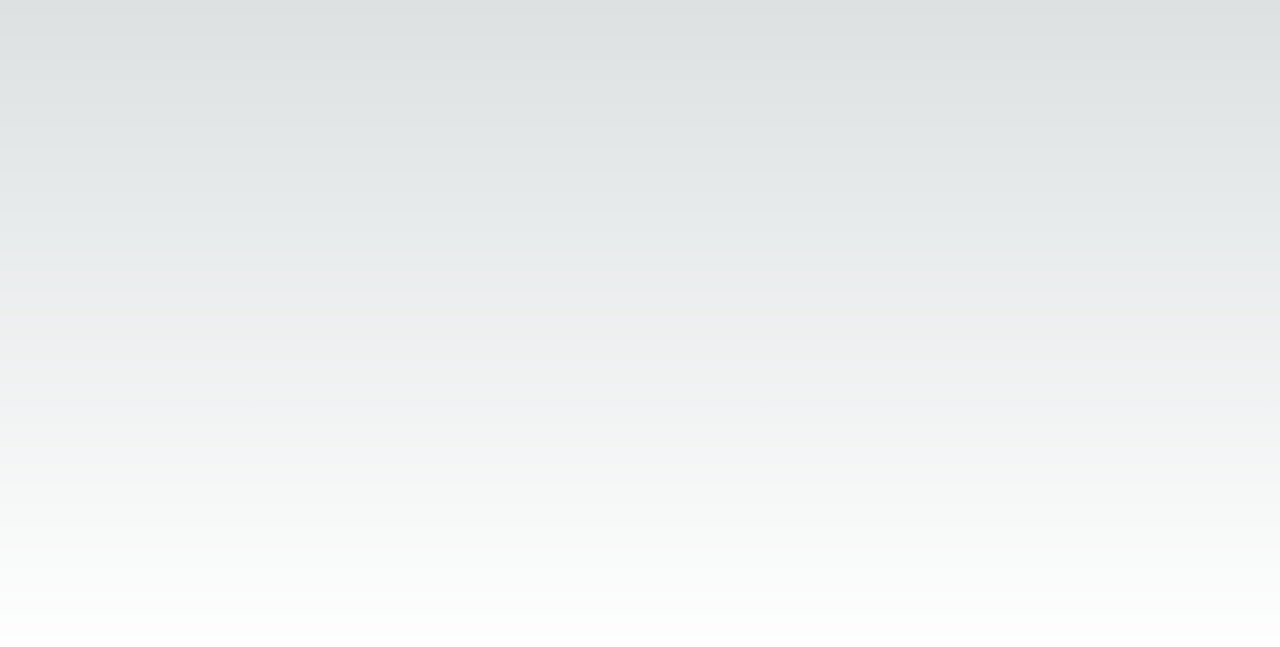
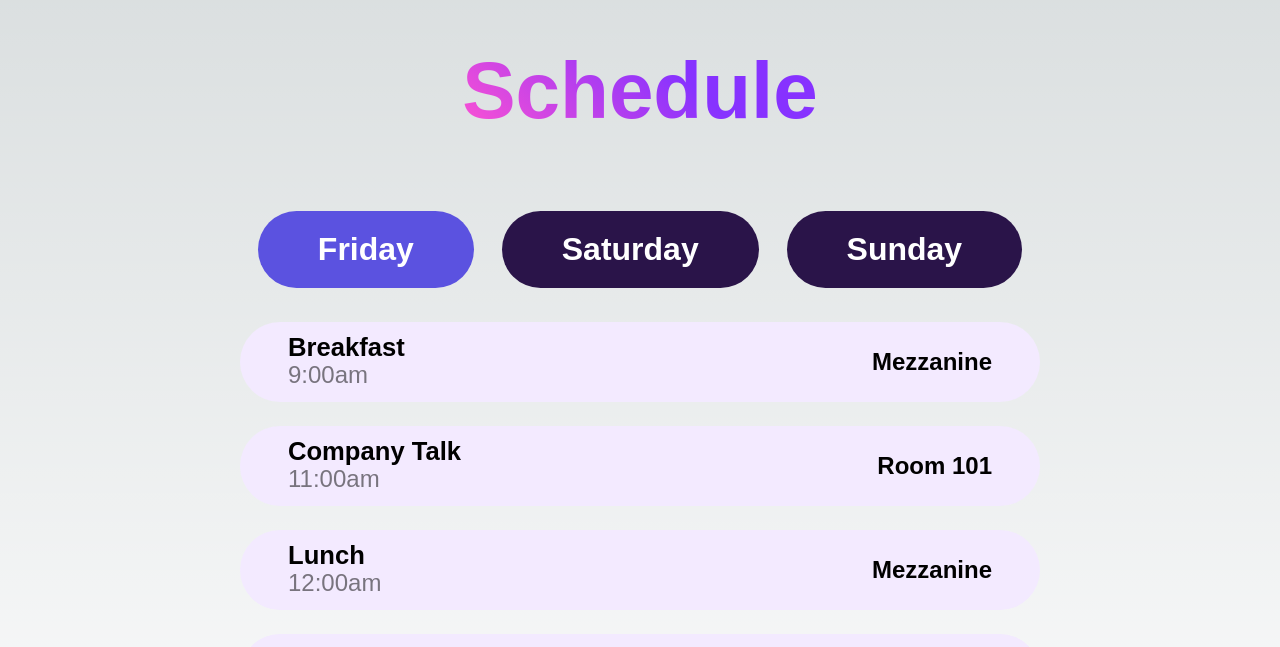
Before and after one commit to acmhack/pickhacks-2024, a Next.js app: page / in a window 1280 px wide. Shown: the part 131-778 px from the top of the page. Built offline with nearby package versions, Linux system fonts and the light colour scheme.

Commit message:
Schedule finished on index page

```diff
--- a/src/pages/index.tsx
+++ b/src/pages/index.tsx
@@ -2,8 +2,107 @@ import Head from 'next/head'
 import Image from 'next/image'
 import { Inter } from 'next/font/google'
 import styles from '@/styles/Home.module.css'
+import { useEffect, useState } from 'react';
+import scheduleStyles from '../styles/Schedule.module.css'
 
 const inter = Inter({ subsets: ['latin'] })
+
+interface Event {
+  day: string;
+  event: string;
+  time: string;
+  location: string;
+}
+
+const data: Event[] = [
+  {
+      day: 'Friday',
+      event: 'Breakfast',
+      time: '9:00am',
+      location: 'Mezzanine'
+  },
+  {
+      day: 'Friday',
+      event: 'Company Talk',
+      time: '11:00am',
+      location: 'Room 101'
+  },
+  {
+      day: 'Friday',
+      event: 'Lunch',
+      time: '12:00am',
+      location: 'Mezzanine'
+  },
+  {
+      day: 'Friday',
+      event: 'Escape Room Activity',
+      time: '5:00pm',
+      location: 'Room 213'
+  },
+  {
+      day: 'Friday',
+      event: 'Dinner',
+      time: '7:00am',
+      location: 'Mezzanine'
+  },
+  {
+      day: 'Saturday',
+      event: 'Breakfast',
+      time: '7:00am - 8:00am',
+      location: 'Upstairs'
+  },
+  {
+      day: 'Sunday',
+      event: 'Breakfast',
+      time: '7:00am - 8:00am',
+      location: 'Upstairs'
+  }
+];
+
+function Schedule() {
+  const [selected, setSelected] = useState<string>("Friday");
+  const [currData, setCurrData] = useState<Event[]>([]);
+
+  useEffect(() => {
+      setCurrData([...data.filter((obj) => obj.day === selected)]);
+  }, []);
+
+  const toggle = (day: string) => {
+      if (selected != day) {
+          setSelected(day);
+          setCurrData([...data.filter((obj) => obj.day === day)]);
+      }
+  };
+
+  return (
+      <div className={scheduleStyles.App}>
+          <p className={scheduleStyles.title}>Schedule</p>
+          <div className={scheduleStyles.row}>
+              {['Friday', 'Saturday', 'Sunday'].map((day) => (
+                  <p
+                      key={day}
+                      className={scheduleStyles.subtitle}
+                      style={{ background: selected == day ? 'rgb(91, 82, 224)' : 'rgb(42, 20, 73)' }}
+                      onClick={() => toggle(day)}
+                  >
+                      {day}
+                  </p>
+              ))}
+          </div>
+          {currData.map((obj) => (
+              <div key={`${obj.day}-${obj.event}`} className={scheduleStyles.eventContainer}>
+                  <div className={scheduleStyles.column}>
+                      <p className={scheduleStyles.event}>{obj.event}</p>
+                      <p className={scheduleStyles.time}>{obj.time}</p>
+                  </div>
+                  <div className={scheduleStyles.column}>
+                      <p className={scheduleStyles.day}>{obj.location}</p>
+                  </div>
+              </div>
+          ))}
+      </div>
+  );
+};
 
 export default function Home() {
   return (
@@ -15,7 +114,7 @@ export default function Home() {
         <link rel="icon" href="/favicon.ico" />
       </Head>
       <main className={`${styles.main} ${inter.className}`}>
-
+        {Schedule()}
       </main>
     </>
   )
--- /dev/null
+++ b/src/styles/Schedule.module.css
@@ -0,0 +1,80 @@
+.App {
+  font-family: 'Ubuntu', sans-serif;
+  min-height: 100vh;
+  display: flex;
+  align-items: center;
+  flex-direction: column;
+  gap: 1.5em;
+}
+
+.row {
+  display: flex;
+  justify-content: space-evenly;
+  width: 50em;
+}
+
+.title {
+  font-size: 72px;
+  background: linear-gradient(45deg, rgba(255,82,210,1) 0%, rgba(135,50,255,1) 63%);
+  -webkit-background-clip: text;
+  -webkit-text-fill-color: transparent;
+  font-size: 5em;
+  font-weight: bold;
+  text-decoration: underline;
+  margin-bottom: .5em;
+  margin-top: 1em;
+}
+
+.subtitle {
+  background-color: #8732FF;
+  border-radius: 50px;
+  width: min-content;
+  margin: 10px;
+  padding: 20px 60px;
+  color: #ffffff;
+  font-size: 2em;
+  font-weight: bold;
+  cursor: pointer;
+  text-align: center;
+}
+
+.eventContainer {
+  width: 50em;
+  height: 5em;
+  background-color: #f3eaff;
+  border-radius: 5em;
+  display: flex;
+  justify-content: space-between;
+  align-items: center;
+  padding: 0 3em;
+}
+
+.column {
+  display: flex;
+  flex-direction: column;
+}
+
+.event {
+  font-size: 1.6em;
+  font-weight: bold;
+  line-height: 1em;
+}
+
+.location {
+  font-size: 1.5em;
+  font-weight: 500;
+  opacity: .5;
+}
+
+.day {
+  font-size: 1.5em;
+  font-weight: 600;
+  text-align: right;
+}
+
+.time {
+  font-size: 1.5em;
+  font-weight: 500;
+  text-align: left;
+  opacity: .5;
+}
```
